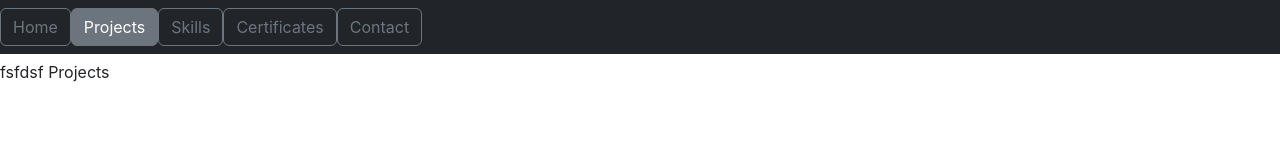
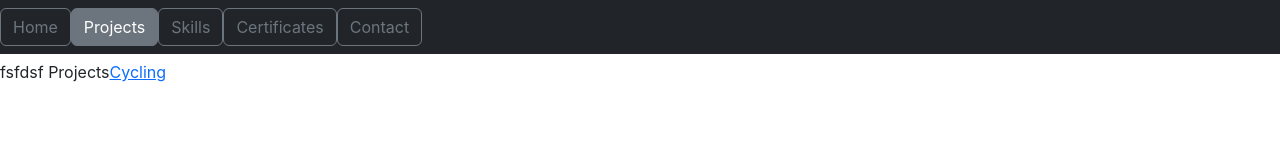
Before and after one commit to Eds-Dbug/profile2, a React (Create React App) app: page /projects in a window 1280 px wide. Shown: the top 160 px of the page. Built offline with nearby package versions, Linux system fonts and the light colour scheme.

Commit message:
discover active link doesnt work on index path

```diff
--- a/src/App.tsx
+++ b/src/App.tsx
@@ -24,13 +24,27 @@ const router = createBrowserRouter([
 		errorElement: <ErrorPage />,
 		children: [
 			{
-				index: true,
+				path: '/',
 				element: <Home />,
+				children: [
+					{
+						path: 'minis',
+						element: <Minis />,
+					},
+				],
 			},
+
 			{
 				path: '/projects',
 				element: <Projects />,
+
 				errorElement: <ErrorPage />,
+				children: [
+					{
+						path: 'cycling',
+						element: <Cycling />,
+					},
+				],
 			},
 			{
 				path: '/certificates',
@@ -43,15 +57,6 @@ const router = createBrowserRouter([
 			{
 				path: '/contact',
 				element: <Contact />,
-			},
-
-			{
-				path: 'home/chivalry',
-				element: <Chivalry />,
-			},
-			{
-				path: 'home/cycling',
-				element: <Cycling />,
 			},
 		],
 	},
--- a/src/routes/Home.tsx
+++ b/src/routes/Home.tsx
@@ -20,7 +20,7 @@ export default function Home() {
           </div>
           <div>
             <nav>
-              <NavLink to='home/minis'>
+              <NavLink to='minis'>
                 Minis
               </NavLink>
             </nav>
--- a/src/routes/Projects.tsx
+++ b/src/routes/Projects.tsx
@@ -1,12 +1,14 @@
 import React from 'react'
+import { Outlet } from 'react-router';
+import { NavLink } from 'react-router-dom';
 import NavBar from '../NavBar/NavBar';
 
 export default function Projects() {
   return (
-    <div>
-      fsfdsf
-      Projects
-    </div>
-
-  )
+		<div>
+			fsfdsf Projects
+			<NavLink to='cycling'>Cycling</NavLink>
+			<Outlet />
+		</div>
+	);
 }
```
